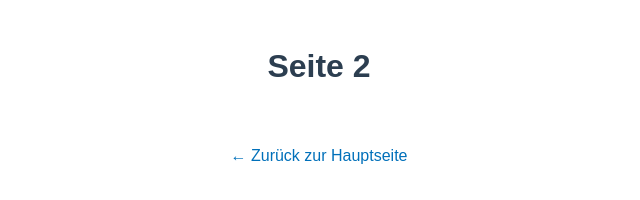
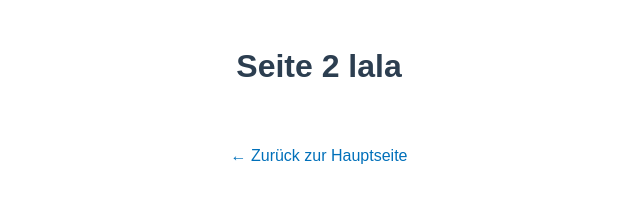
Before and after one commit to Chilipapa/signalrouter_de_00_test, a plain HTML site: page seite2.html in a window 1280 px wide. Shown: the whole page, without its empty margins (321-961 px from the left). Drawn offline with Linux system fonts and the light colour scheme.

Commit message:
seite 2 lala

```diff
--- a/seite2.html
+++ b/seite2.html
@@ -29,7 +29,7 @@
     </style>
 </head>
 <body>
-    <h1>Seite 2</h1>
+    <h1>Seite 2 lala</h1>
     <a href="index.html" class="back-link">← Zurück zur Hauptseite</a>
 </body>
 </html>
```
